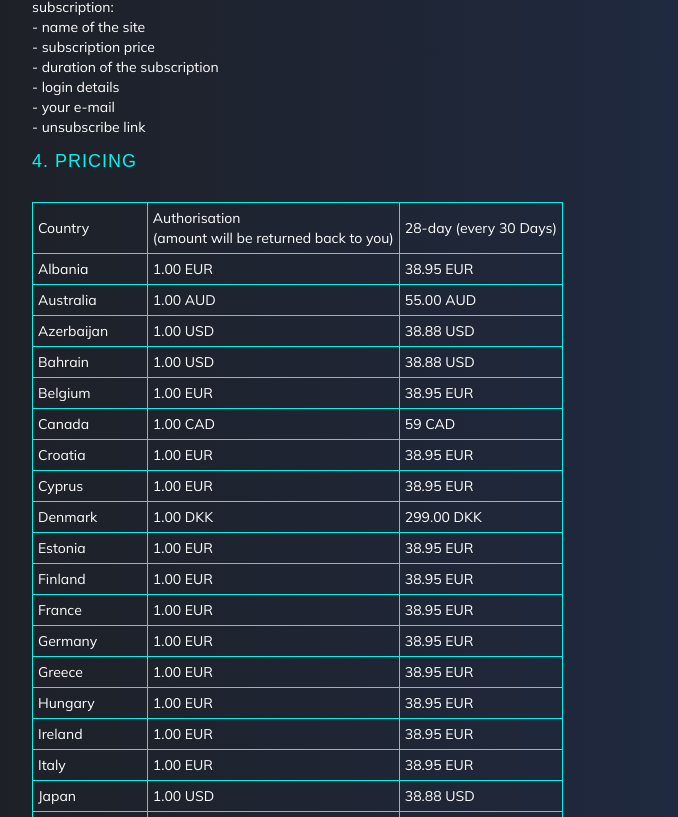
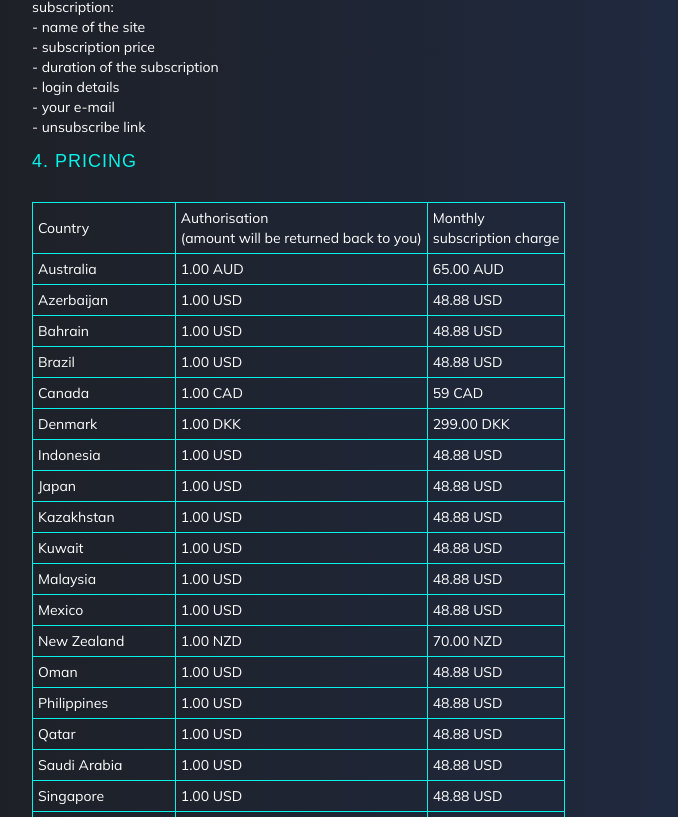
Before and after one commit to adavice/gamenerium_from_lootpower, a plain HTML site: page terms.html in a window 1280 px wide. Shown: the part 1983-2800 px from the top of the page, without its empty margins (288-966 px from the left). Drawn offline with Linux system fonts and the light colour scheme.

Commit message:
Update terms.html

```diff
--- a/terms.html
+++ b/terms.html
@@ -263,201 +263,139 @@
 						<tbody>
 							<tr class="header">
 								<td>Country</td>
-								<td>Authorisation <br/>(amount will be returned back to you)</td>
-								<td>28-day (every 30 Days)</td>
-							</tr>
-
-							<tr>
-								<td>Albania</td>
-								<td>1.00 EUR</td>
-								<td>38.95 EUR</td>
+								<td>Authorisation <br />(amount will be returned back to you)</td>
+								<td>Monthly <br />subscription charge</td>
 							</tr>
 							<tr>
-								<td>Australia</td>
-								<td>1.00 AUD</td>
-								<td>55.00 AUD</td>
+								<td>Australia </td>
+								<td>1.00 AUD </td>
+								<td>65.00 AUD</td>
 							</tr>
 							<tr>
-								<td>Azerbaijan</td>
-								<td>1.00 USD</td>
-								<td>38.88 USD</td>
+								<td>Azerbaijan </td>
+								<td>1.00 USD </td>
+								<td>48.88 USD</td>
 							</tr>
 							<tr>
-								<td>Bahrain</td>
-								<td>1.00 USD</td>
-								<td>38.88 USD</td>
+								<td>Bahrain </td>
+								<td>1.00 USD </td>
+								<td>48.88 USD</td>
 							</tr>
 							<tr>
-								<td>Belgium</td>
-								<td>1.00 EUR</td>
-								<td>38.95 EUR</td>
+								<td>Brazil </td>
+								<td>1.00 USD </td>
+								<td>48.88 USD</td>
 							</tr>
 							<tr>
-								<td>Canada</td>
+								<td>Canada </td>
 								<td>1.00 CAD</td>
 								<td>59 CAD</td>
 							</tr>
 							<tr>
-								<td>Croatia</td>
-								<td>1.00 EUR</td>
-								<td>38.95 EUR</td>
-							</tr>
-							<tr>
-								<td>Cyprus</td>
-								<td>1.00 EUR</td>
-								<td>38.95 EUR</td>
-							</tr>
-							<tr>
-								<td>Denmark</td>
-								<td>1.00 DKK</td>
+								<td>Denmark </td>
+								<td>1.00 DKK </td>
 								<td>299.00 DKK</td>
 							</tr>
 							<tr>
-								<td>Estonia</td>
-								<td>1.00 EUR</td>
-								<td>38.95 EUR</td>
+								<td>Indonesia </td>
+								<td>1.00 USD </td>
+								<td>48.88 USD</td>
 							</tr>
 							<tr>
-								<td>Finland</td>
-								<td>1.00 EUR</td>
-								<td>38.95 EUR</td>
+								<td>Japan </td>
+								<td>1.00 USD </td>
+								<td>48.88 USD</td>
 							</tr>
 							<tr>
-								<td>France</td>
-								<td>1.00 EUR</td>
-								<td>38.95 EUR</td>
+								<td>Kazakhstan </td>
+								<td>1.00 USD </td>
+								<td>48.88 USD</td>
 							</tr>
 							<tr>
-								<td>Germany</td>
-								<td>1.00 EUR</td>
-								<td>38.95 EUR</td>
+								<td>Kuwait </td>
+								<td>1.00 USD </td>
+								<td>48.88 USD</td>
 							</tr>
 							<tr>
-								<td>Greece</td>
-								<td>1.00 EUR</td>
-								<td>38.95 EUR</td>
+								<td>Malaysia </td>
+								<td>1.00 USD </td>
+								<td>48.88 USD</td>
 							</tr>
 							<tr>
-								<td>Hungary</td>
-								<td>1.00 EUR</td>
-								<td>38.95 EUR</td>
+								<td>Mexico </td>
+								<td>1.00 USD </td>
+								<td>48.88 USD</td>
 							</tr>
 							<tr>
-								<td>Ireland</td>
-								<td>1.00 EUR</td>
-								<td>38.95 EUR</td>
+								<td>New Zealand </td>
+								<td>1.00 NZD </td>
+								<td>70.00 NZD</td>
 							</tr>
 							<tr>
-								<td>Italy</td>
-								<td>1.00 EUR</td>
-								<td>38.95 EUR</td>
+								<td>Oman </td>
+								<td>1.00 USD </td>
+								<td>48.88 USD</td>
 							</tr>
 							<tr>
-								<td>Japan</td>
-								<td>1.00 USD</td>
-								<td>38.88 USD</td>
+								<td>Philippines </td>
+								<td>1.00 USD </td>
+								<td>48.88 USD</td>
 							</tr>
 							<tr>
-								<td>Kazakhstan</td>
-								<td>1.00 USD</td>
-								<td>38.88 USD</td>
+								<td>Qatar </td>
+								<td>1.00 USD </td>
+								<td>48.88 USD</td>
 							</tr>
 							<tr>
-								<td>Kuwait</td>
-								<td>1.00 USD</td>
-								<td>38.88 USD</td>
+								<td>Saudi Arabia </td>
+								<td>1.00 USD </td>
+								<td>48.88 USD</td>
 							</tr>
 							<tr>
-								<td>Latvia</td>
-								<td>1.00 EUR</td>
-								<td>38.95 EUR</td>
+								<td>Singapore </td>
+								<td>1.00 USD </td>
+								<td>48.88 USD</td>
 							</tr>
 							<tr>
-								<td>Lithuania</td>
-								<td>1.00 EUR</td>
-								<td>38.95 EUR</td>
+								<td>South Africa </td>
+								<td>1.00 USD </td>
+								<td>48.88 USD</td>
 							</tr>
 							<tr>
-								<td>Luxemburg</td>
-								<td>1.00 EUR</td>
-								<td>38.95 EUR</td>
+								<td>Sweden </td>
+								<td>1.00 SEK </td>
+								<td>500.00 SEK</td>
 							</tr>
 							<tr>
-								<td>Malaysia</td>
-								<td>1.00 MYR</td>
-								<td>199.00 MYR</td>
+								<td>Switzerland </td>
+								<td>1.00 CHF </td>
+								<td>40.00 CHF</td>
 							</tr>
 							<tr>
-								<td>New Zealand</td>
-								<td>1.00 NZD</td>
-								<td>65.00 NZD</td>
+								<td>Thailand </td>
+								<td>1.00 USD </td>
+								<td>48.88 USD</td>
 							</tr>
 							<tr>
-								<td>Norway</td>
-								<td>1.00 NOK</td>
-								<td>572.00 NOK</td>
+								<td>The Emirates </td>
+								<td>1.00 USD </td>
+								<td>48.88 USD</td>
 							</tr>
 							<tr>
-								<td>Poland</td>
-								<td>1.00 PLN</td>
-								<td>38.95 PLN</td>
-							</tr>
-							<tr>
-								<td>Portugal</td>
-								<td>1.00 EUR</td>
-								<td>38.95 EUR</td>
-							</tr>
-							<tr>
-								<td>Romania</td>
-								<td>1.00 EUR</td>
-								<td>38.95 EUR</td>
-							</tr>
-							<tr>
-								<td>Saudi Arabia</td>
-								<td>1.00 USD</td>
-								<td>38.88 USD</td>
-							</tr>
-							<tr>
-								<td>Slovakia</td>
-								<td>1.00 EUR</td>
-								<td>38.95 EUR</td>
-							</tr>
-							<tr>
-								<td>Slovenia</td>
-								<td>1.00 EUR</td>
-								<td>38.95 EUR</td>
-							</tr>
-							<tr>
-								<td>Spain</td>
-								<td>1.00 EUR</td>
-								<td>38.95 EUR</td>
-							</tr>
-							<tr>
-								<td>Sweden</td>
-								<td>1.00 SEK</td>
-								<td>400.00 SEK</td>
-							</tr>
-							<tr>
-								<td>Switzerland</td>
-								<td>1.00 CHF</td>
-								<td>60.00 CHF</td>
-							</tr>
-							<tr>
-								<td>The Emirates</td>
-								<td>1.00 USD</td>
-								<td>38.88 USD</td>
-							</tr>
-							<tr>
-								<td>United Kingdom</td>
-								<td>1.00 GBP</td>
+								<td>The United Kingdom </td>
+								<td>1.00 GBP </td>
 								<td>38.95 GBP</td>
 							</tr>
 							<tr>
-								<td>Other countries</td>
-								<td>1.00 USD</td>
-								<td>38.88 USD</td>
+								<td>Turkey </td>
+								<td>1.00 USD </td>
+								<td>48.88 USD</td>
 							</tr>
-
+							<tr>
+								<td>USA </td>
+								<td>1.00 USD </td>
+								<td>48.88 USD</td>
+							</tr>
 						</tbody>
 					</table>
 				</article>
@@ -636,25 +574,25 @@
 					<h4>14.&nbsp;GENERAL</h4>
 					<p>
 						Beneficiaries: You are not a beneficiary of any obligation provider owes to a third party, and
-						no other person is a beneficiary of any obligation provider owes to you.<br/>
+						no other person is a beneficiary of any obligation provider owes to you.<br />
 						Relationship: You agree that no joint venture, partnership, employment, or agency relationship
 						exists between you and provider as a result of the Agreement, or the use of the Site or Service.
 						Indemnification: You agree to indemnify and hold provider, its owners, subsidiaries, affiliates,
 						officers, directors, and employees, harmless from any claim, demand, or damage, including
 						reasonable attorneys' fees, asserted by any third party due to or arising out of your use of or
-						conduct in the use of the Site and/or Service.<br/>
+						conduct in the use of the Site and/or Service.<br />
 						Severability: If any provision of the Agreement is held to be invalid or unenforceable
 						including, but not limited to, the warranty disclaimers and liability limitations set forth
 						above, then such provision shall be struck and the remaining provisions shall be enforced.
 						No Waiver: Provider's failure to act with respect to a breach by you or others does not waive
-						provider's right to act with respect to subsequent or similar breaches.<br/>
+						provider's right to act with respect to subsequent or similar breaches.<br />
 						No Assignment: You may not assign or transfer any right or duty under the Agreement, including,
-						without limitation, the Service, and any attempt to the contrary is void.<br/>
+						without limitation, the Service, and any attempt to the contrary is void.<br />
 						Integration Amendment: The Agreement is the entire understanding and agreement between you and
 						provider with respect to the subject matter hereof. When in conflict, these Terms control over
 						other provisions of the Agreement. Except as specified herein, no amendment may be made to the
 						Agreement unless the same is in writing and signed by an authorized representative of the
-						provider.<br/>
+						provider.<br />
 						Headings: The section titles in these Terms are for convenience only and have no legal or
 						contractual effect.
 					</p>
@@ -762,15 +700,21 @@
 				<h4>Contact</h4>
 				<ul>
 					<li><span class="glyphicon glyphicon-envelope" aria-hidden="true"></span></li>
-					<li><a href="mailto:support@gamenerium.com"><h6>support@gamenerium.com</h6></a></li>
+					<li><a href="mailto:support@gamenerium.com">
+							<h6>support@gamenerium.com</h6>
+						</a></li>
 				</ul>
 				<ul>
 					<li><span class="glyphicon glyphicon-earphone" aria-hidden="true"></span></li>
-					<li><a href="https://wa.me/35795158557"><h6>Support: +357 95158557</h6></a></li>
+					<li><a href="https://wa.me/35795158557">
+							<h6>Support: +357 95158557</h6>
+						</a></li>
 				</ul>
 				<ul>
 					<li><span class="glyphicon glyphicon-map-marker" aria-hidden="true"></span></li>
-					<li><h6>Mamtic Innovation LTD, 4 Charalambou Pettemerides Str, 2042 Strovolos, Nicosia Cyprus</h6></li>
+					<li>
+						<h6>Mamtic Innovation LTD, 4 Charalambou Pettemerides Str, 2042 Strovolos, Nicosia Cyprus</h6>
+					</li>
 				</ul>
 				<!--<ul>
 					<li><span class="glyphicon glyphicon-phone-alt" aria-hidden="true"></span></li>
@@ -808,7 +752,8 @@
 			<div class="col-md-4 footer-right-ltpwr">
 				<a href="index.html"><img src="./images/logo_2.png" alt=""></a>
 				<p>gamenerium is a distributor of premium games designed for grown up players worldwide. </p>
-				<p class="agileinfo">Players turn to us for superior games and for reliable source of quality content.</p>
+				<p class="agileinfo">Players turn to us for superior games and for reliable source of quality content.
+				</p>
 			</div>
 			<div class="clearfix"></div>
 			<div class="links">
@@ -821,7 +766,8 @@
 			</div>
 			<div class="copyright">
 				<p>&copy;
-					<script>document.write(new Date().getFullYear())</script> gamenerium.com. All Rights Reserved. Powered by Mamtic Innovation
+					<script>document.write(new Date().getFullYear())</script> gamenerium.com. All Rights Reserved.
+					Powered by Mamtic Innovation
 				</p>
 			</div>
 		</div>
```
